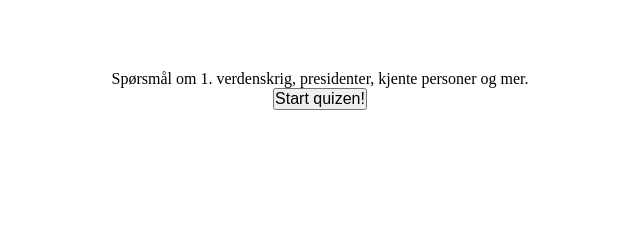
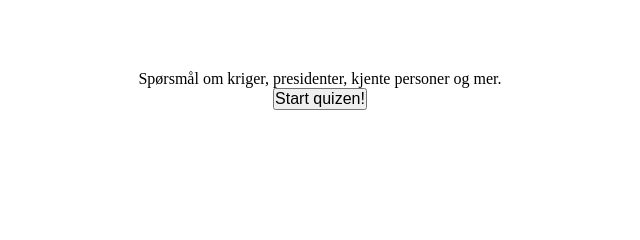
Before and after one commit to F21-1IM-2022-23/quizutvikling-gruppe-4, a plain HTML site: page index.html in a window 1280 px wide. Shown: the part 404-644 px from the top of the page, 320-960 px from the left. Drawn offline with Linux system fonts and the light colour scheme.

```diff
--- a/index.html
+++ b/index.html
@@ -17,7 +17,7 @@
             <h2>Hva kan du om Historie?</h2> <!-- Det første spørsmålet må være identisk med det første spørsmålet i script-filen -->
         </div>
         <div id="questionContainer">
-            <p>Spørsmål om 1. verdenskrig, presidenter, kjente personer og mer.</p>
+            <p>Spørsmål om kriger, presidenter, kjente personer og mer.</p>
             <div>
               <button type="button" onclick="handleOptionClick(false)">Start quizen!</button>
             </div>
```
